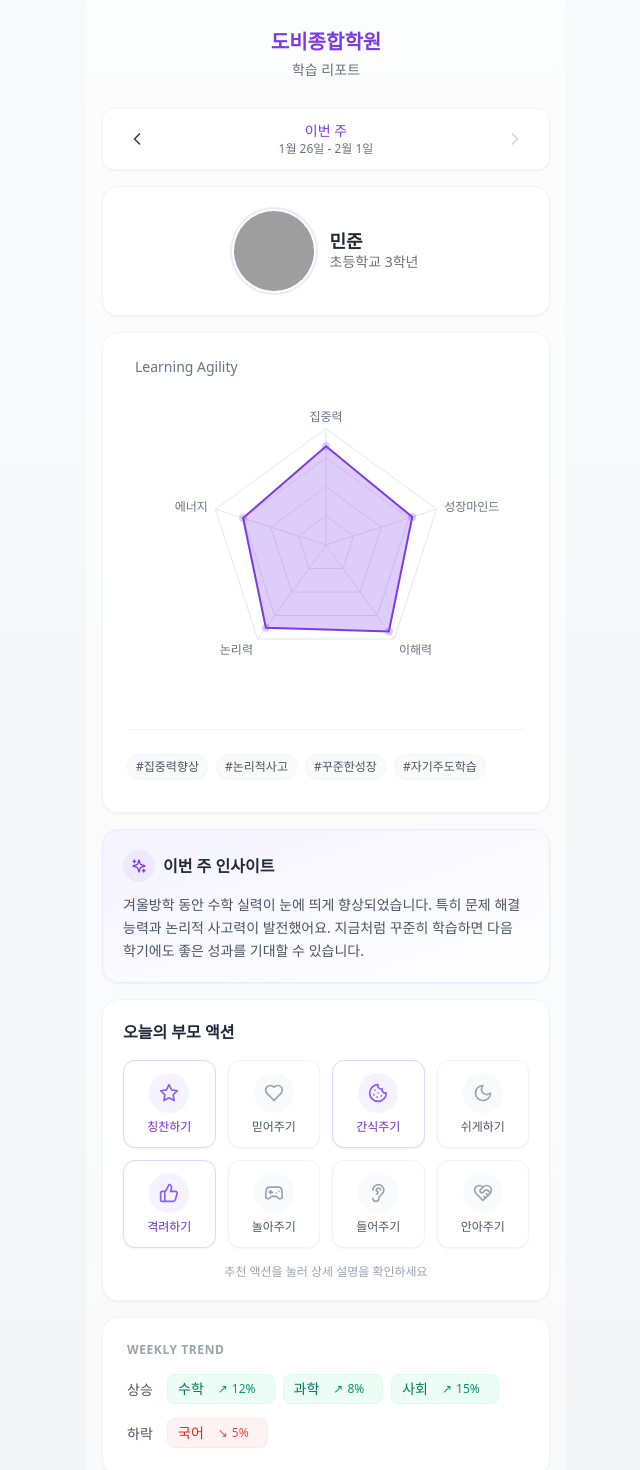
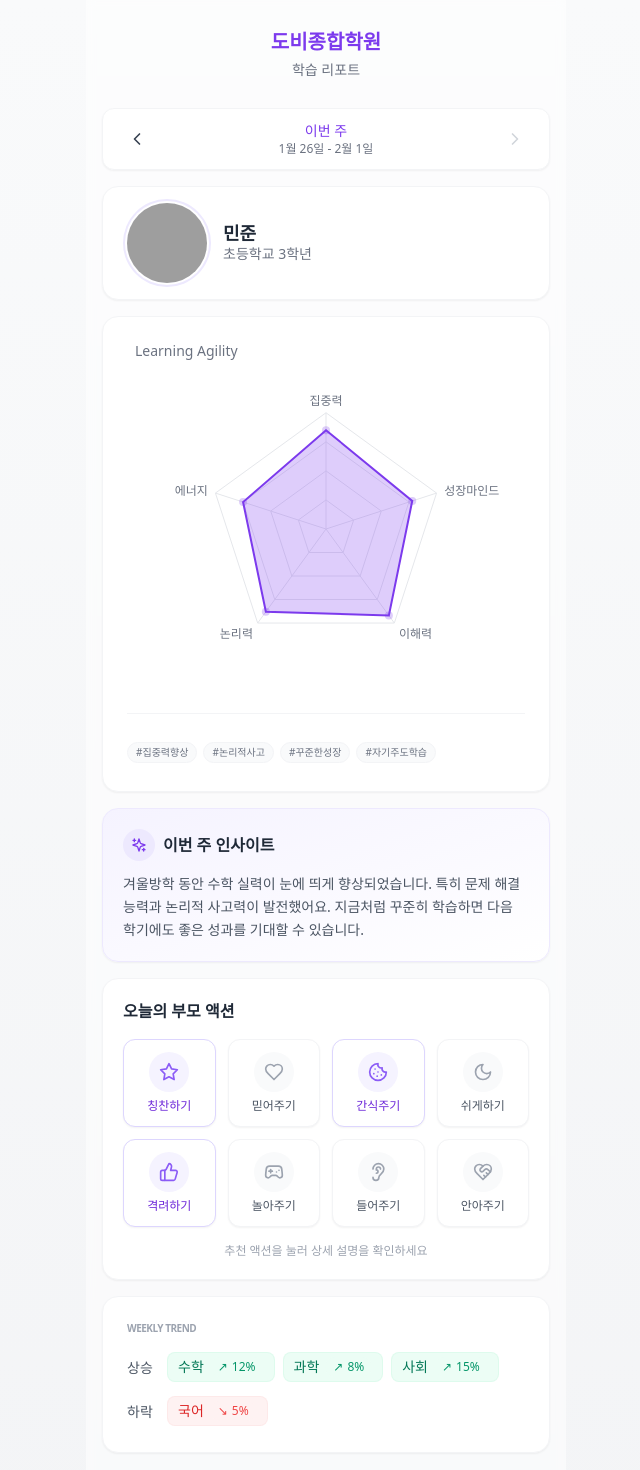
Before and after one commit to starthalf/carekids, a React (Vite) app: page /home in a window 1280 px wide. Shown: the top 1470 px of the page, without its empty margins (314-954 px from the left). Built offline with nearby package versions, Linux system fonts and the light colour scheme; grey boxes are pictures that could not be loaded; a web font is replaced by a local one.

Commit message:
Updated HomePage.tsx

```diff
--- a/src/pages/HomePage.tsx
+++ b/src/pages/HomePage.tsx
@@ -56,26 +56,37 @@ export default function HomePage() {
         </button>
       </div>
 
-      {/* 1. 아바타 섹션 */}
-      <div className="bg-white rounded-2xl shadow-sm border border-gray-100 p-6 flex justify-center animate-scaleIn">
+      {/* 1. 아바타 섹션: py-4로 세로 길이를 줄이고 왼쪽 정렬 배치 */}
+      <div className="bg-white rounded-2xl shadow-sm border border-gray-100 px-6 py-4 flex items-center animate-scaleIn">
         <ChildAvatar child={currentChild} size="lg" />
       </div>
 
-      {/* 2. 분석 섹션 (오각형 차트 + 해시태그) */}
+      {/* 2. 분석 섹션 (오각형 차트 + 한 줄 해시태그) */}
       <div className="bg-white rounded-2xl shadow-sm border border-gray-100 p-6 flex flex-col gap-6 animate-scaleIn">
         <PentagonChart stats={currentReport.stats} />
         <div className="border-t border-gray-100" />
-        {/* 해시태그 영역: 컴포넌트 내부에서 한 줄 처리가 되도록 구성됨 */}
-        <HashtagList hashtags={currentReport.insights.hashtags} />
+        {/* [수정] 해시태그를 한 줄로 강제하고 폰트 크기를 줄임 */}
+        <div className="overflow-x-auto scrollbar-hide">
+          <div className="flex flex-nowrap gap-1.5 py-1">
+            {currentReport.insights.hashtags.map((tag) => (
+              <span
+                key={tag}
+                className="whitespace-nowrap px-2 py-0.5 bg-gray-50 text-gray-500 text-[10px] font-medium rounded-full border border-gray-100"
+              >
+                #{tag}
+              </span>
+            ))}
+          </div>
+        </div>
       </div>
 
       {/* 3. 인사이트 카드들 */}
       <SeasonInsightCard insight={currentReport.insights.seasonInsight} />
       <ParentActionCard recommendedActions={currentReport.insights.parentActions} />
 
-      {/* 4. [수정] Weekly Trend를 최하단으로 이동 */}
+      {/* 4. Weekly Trend: 최하단 유지 */}
       <div className="bg-white rounded-2xl shadow-sm border border-gray-100 p-6 animate-scaleIn">
-        <h3 className="text-xs font-bold text-gray-400 mb-4 uppercase tracking-wider">Weekly Trend</h3>
+        <h3 className="text-[10px] font-bold text-gray-400 mb-4 uppercase tracking-tighter">Weekly Trend</h3>
         <TrendCard trends={currentReport.trends} />
       </div>
     </div>
```
